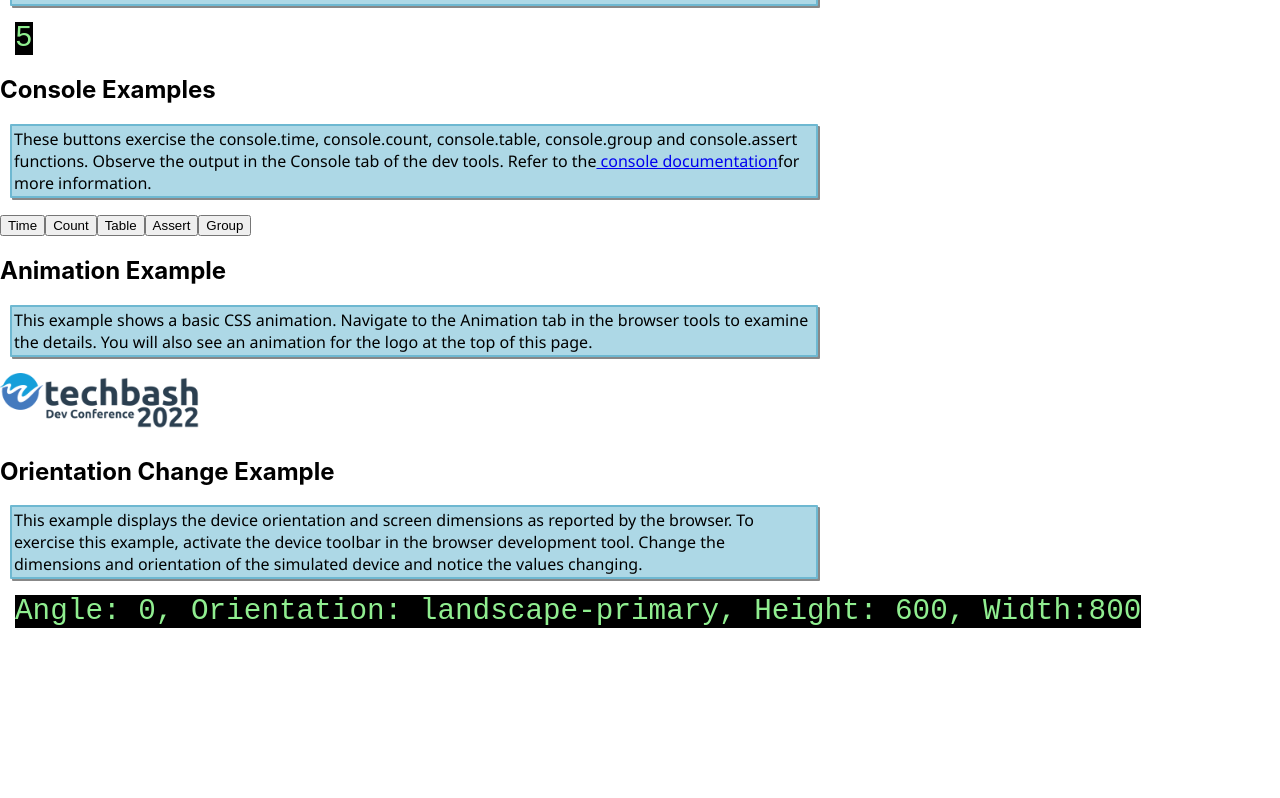
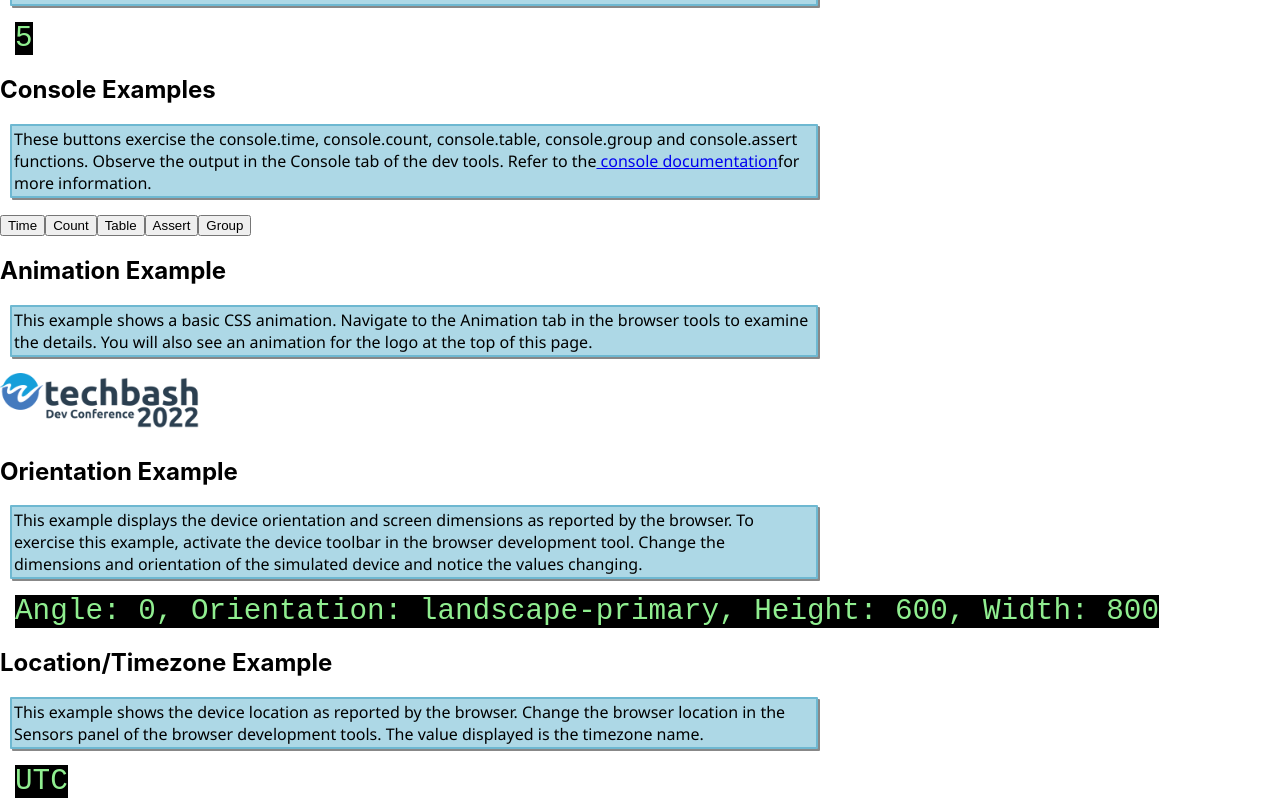
Before and after one commit to mikerapa/browser-tools-demo, a React (Create React App) app: page / in a window 1280 px wide. Shown: the part 1383-2181 px from the top of the page. Before the commit the page ends 2011 px from the top, so only its background shows below. Built offline with nearby package versions, Linux system fonts and the light colour scheme.

Commit message:
Added Location Example

```diff
--- a/src/App.tsx
+++ b/src/App.tsx
@@ -9,6 +9,7 @@ import ElementChangeExample from './ElementChange';
 import ConsoleExample from './ConsoleExample';
 import AnimationExample from './AnimationExample';
 import OrientationExample from './OrientationExample';
+import LocationExample from './LocationExample';
 
 function App() {
   return (
@@ -27,6 +28,7 @@ function App() {
       <ConsoleExample></ConsoleExample>
       <AnimationExample></AnimationExample>
       <OrientationExample></OrientationExample>
+      <LocationExample></LocationExample>
     </>
   );
 }
--- /dev/null
+++ b/src/LocationExample.tsx
@@ -0,0 +1,29 @@
+import React,{useState, useEffect} from "react";
+
+
+const LocationExample:React.FC = () => {
+    const [location, setLocation] = useState<string>('')
+
+
+
+
+    useEffect(() => {
+      const timer = setInterval(()=>{setLocation(Intl.DateTimeFormat().resolvedOptions().timeZone)}, 1000)
+
+      return () => {clearInterval(timer)}
+    })
+
+
+        return(
+            <>
+                <h2>Location/Timezone Example</h2>
+                <p className="Explain">This example shows the device location as reported by the browser.
+                Change the browser location in the Sensors panel of the browser development tools. The
+                value displayed is the timezone name. </p>
+                <label className="Counter" key="counter">{location}</label>
+            </>
+        )
+
+}
+
+export default LocationExample;
--- a/src/OrientationExample.tsx
+++ b/src/OrientationExample.tsx
@@ -2,12 +2,13 @@ import React,{useState, useEffect} from "react";
 
     const getScreenOrientationData=():[angle:number, type:string, height:number, width:number]=>{
         return ([window.screen.orientation.angle ,window.screen.orientation.type.toString(), window.screen.height, window.screen.width ] )
+
     }
 
     const getScreenOrientationString=():string => {
         const [angle, type, height, width] = getScreenOrientationData()
         return (
-            `Angle: ${angle}, Orientation: ${type}, Height: ${height}, Width:${width}`
+            `Angle: ${angle}, Orientation: ${type}, Height: ${height}, Width: ${width}`
         )
     }
 
@@ -26,7 +27,7 @@ const OrientationExample:React.FC = () => {
 
         return(
             <>
-                <h2>Orientation Change Example</h2>
+                <h2>Orientation Example</h2>
                 <p className="Explain">This example displays the device orientation and screen dimensions as
 reported by the browser. To exercise this example, activate the device toolbar in the
 browser development tool. Change the dimensions and orientation of the simulated device
```
Also changed, not shown: 1 other file (tests, documents, lock files or other folders).
